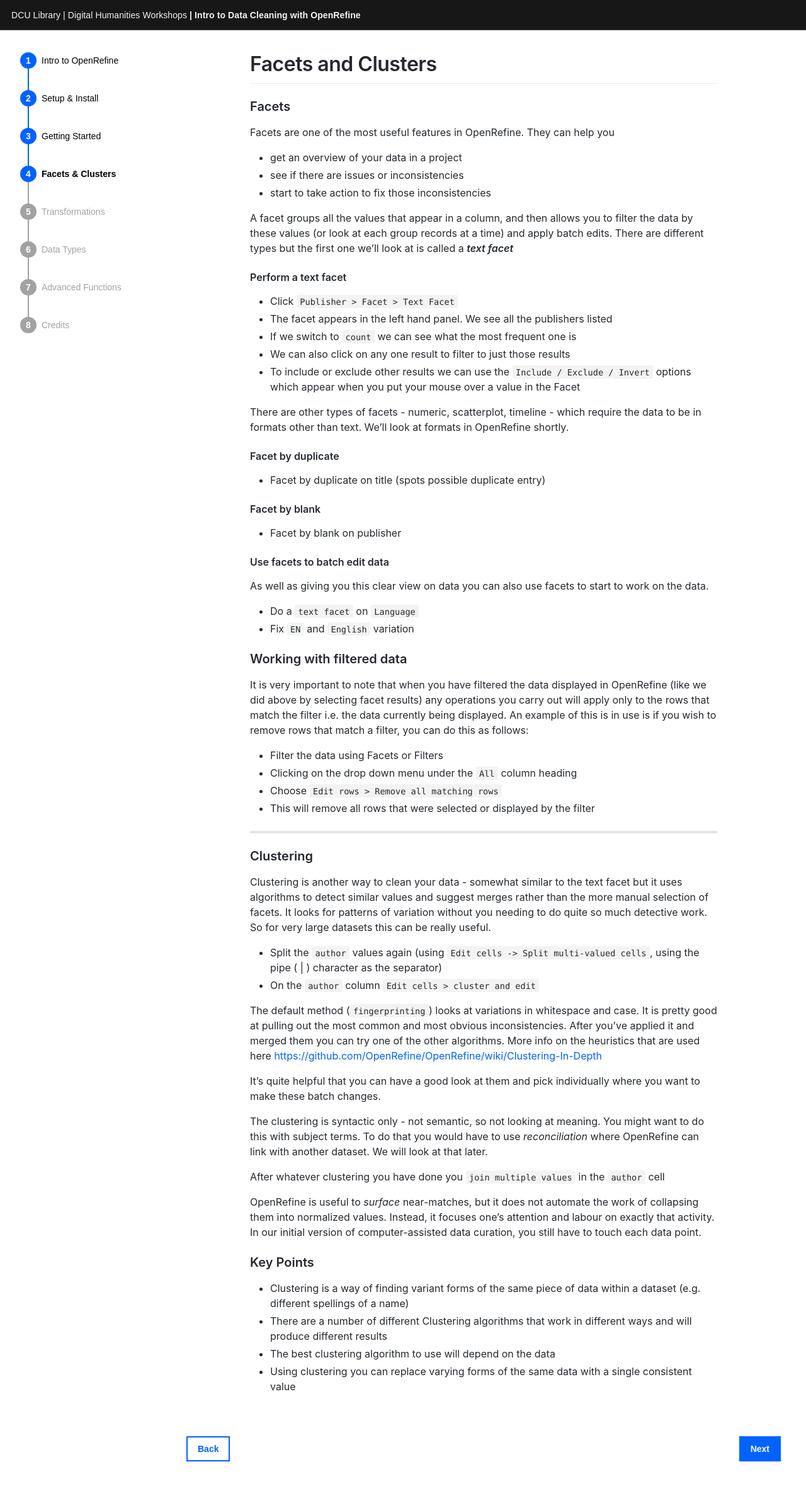
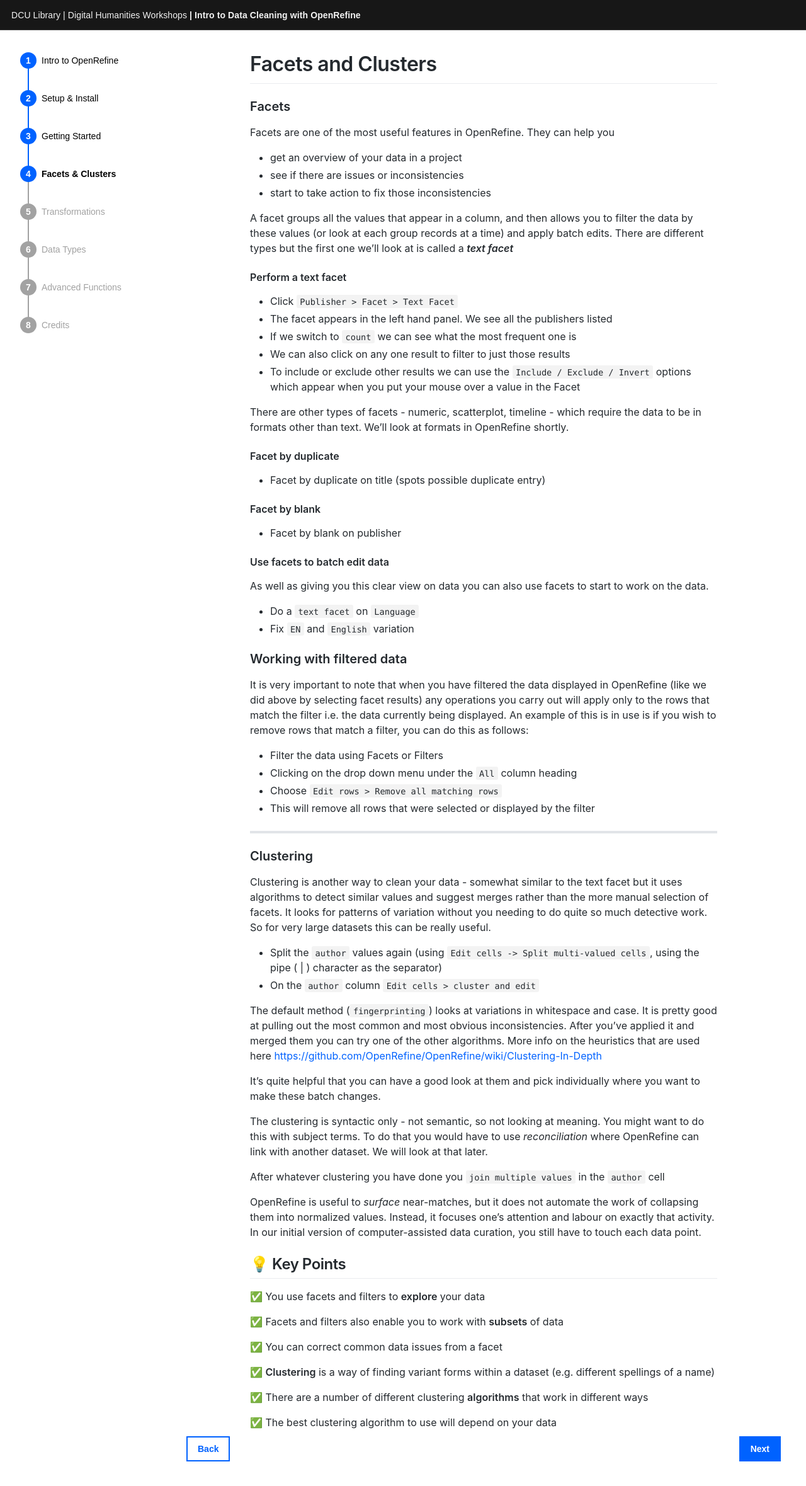
Before and after one commit to DCULibrary/open-refine-workshop, a Jekyll site: the page built from _workshop/4-facets-and-clusters.md, in a window 1280 px wide. Shown: the top 2359 px of the page at 63% size. Built offline with Jekyll 4.4.1, drawn with Linux system fonts in a browser that asks for light colours; some web fonts are replaced.

```diff
--- a/_workshop/4-facets-and-clusters.md
+++ b/_workshop/4-facets-and-clusters.md
@@ -58,8 +58,16 @@ After whatever clustering you have done you `join multiple values` in the `autho
 
 OpenRefine is useful to _surface_ near-matches, but it does not automate the work of collapsing them into normalized values. Instead, it focuses one’s attention and labour on exactly that activity. In our initial version of computer-assisted data curation, you still have to touch each data point.
 
-### Key Points
-* Clustering is a way of finding variant forms of the same piece of data within a dataset (e.g. different spellings of a name)
-* There are a number of different Clustering algorithms that work in different ways and will produce different results
-* The best clustering algorithm to use will depend on the data
-* Using clustering you can replace varying forms of the same data with a single consistent value
+## 💡 Key Points
+
+✅ You use facets and filters to **explore** your data
+
+✅ Facets and filters also enable you to work with **subsets** of data
+
+✅ You can correct common data issues from a facet
+
+✅ **Clustering** is a way of finding variant forms within a dataset (e.g. different spellings of a name)
+
+✅ There are a number of different clustering **algorithms** that work in different ways
+
+✅ The best clustering algorithm to use will depend on your data
```
Also changed, not shown: _workshop/2-setup.md (+4 -4 lines), _workshop/3-getting-started.md (+25 -6 lines), _workshop/index.md (+4 -4 lines).
